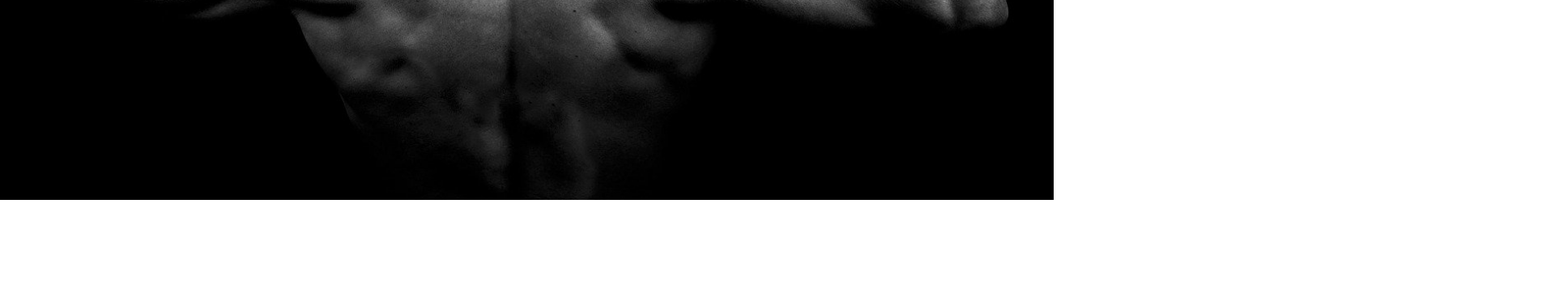
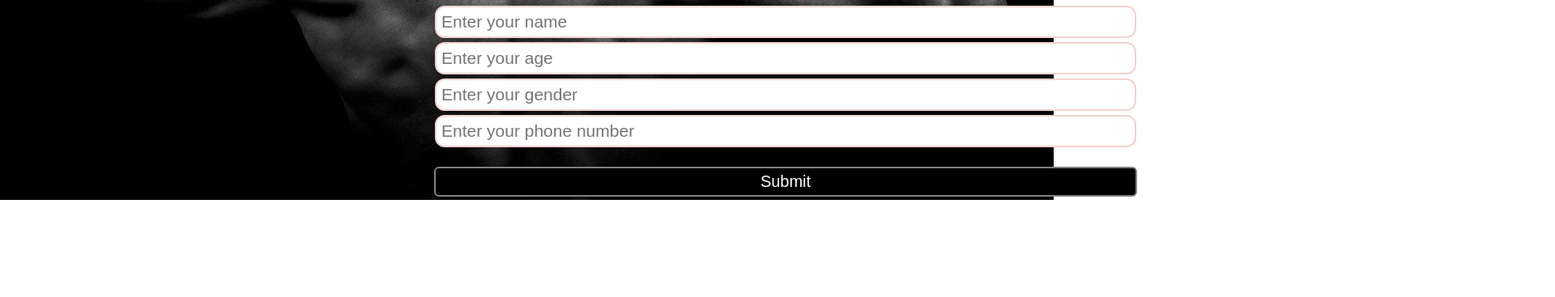
Before and after one commit to sachinbhoi29/Gym-website, a plain HTML site: page index.html in a window 1280 px wide. Shown: the part 623-990 px from the top of the page at 81% size, 1920 px wide, since content can reach past the window. Before the commit the page ends 870 px from the top, so only its background shows below. Drawn offline with Linux system fonts and the light colour scheme; files whose address does not match are found by name.

Commit message:
third commit

```diff
--- a/css/style.css
+++ b/css/style.css
@@ -69,11 +69,12 @@
     }
 
     .container{
-
-        margin: 120px 20px auto;
+        display: inline-block;
+        width: 80%;
+        /* border: 2px solid red; */
+        margin: 350px 200px auto;
         text-align: center;
         padding: 100px 70px;
-        width: 80%;
         color: white;
 
     }
```
